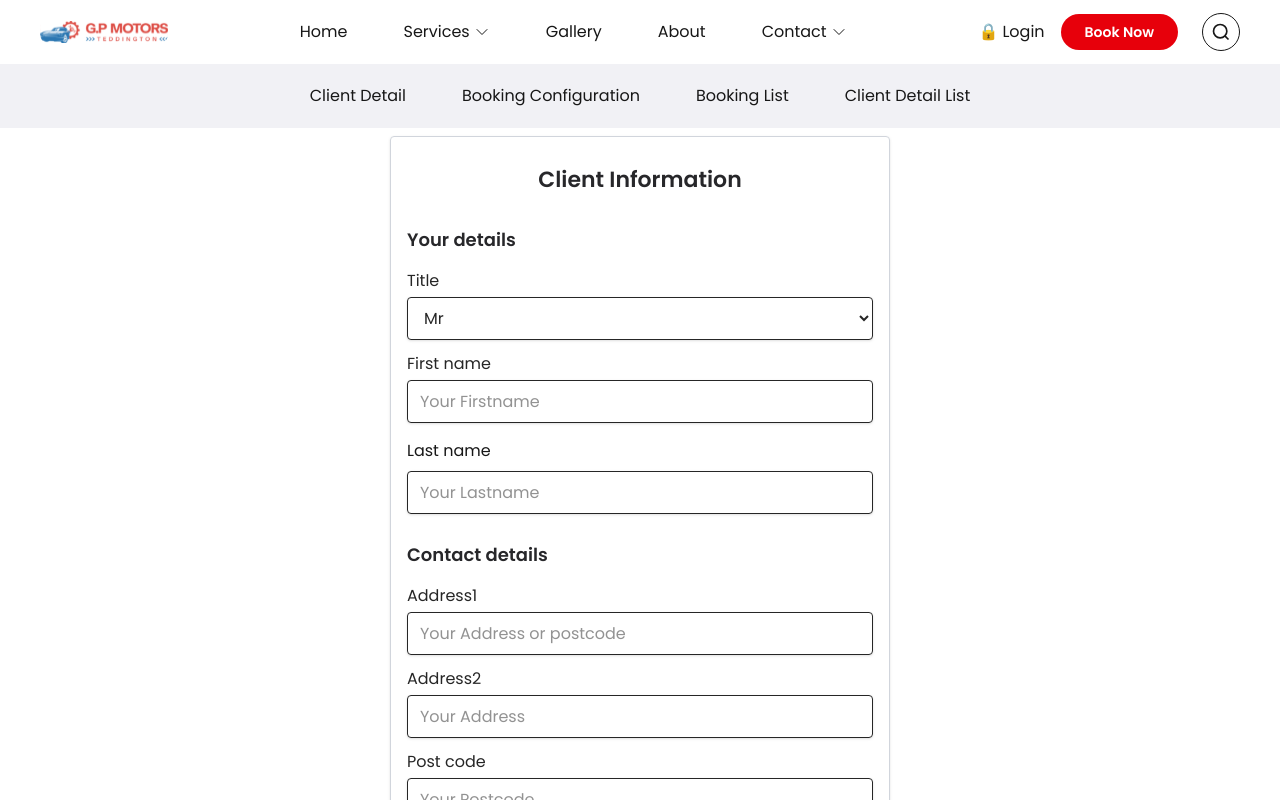
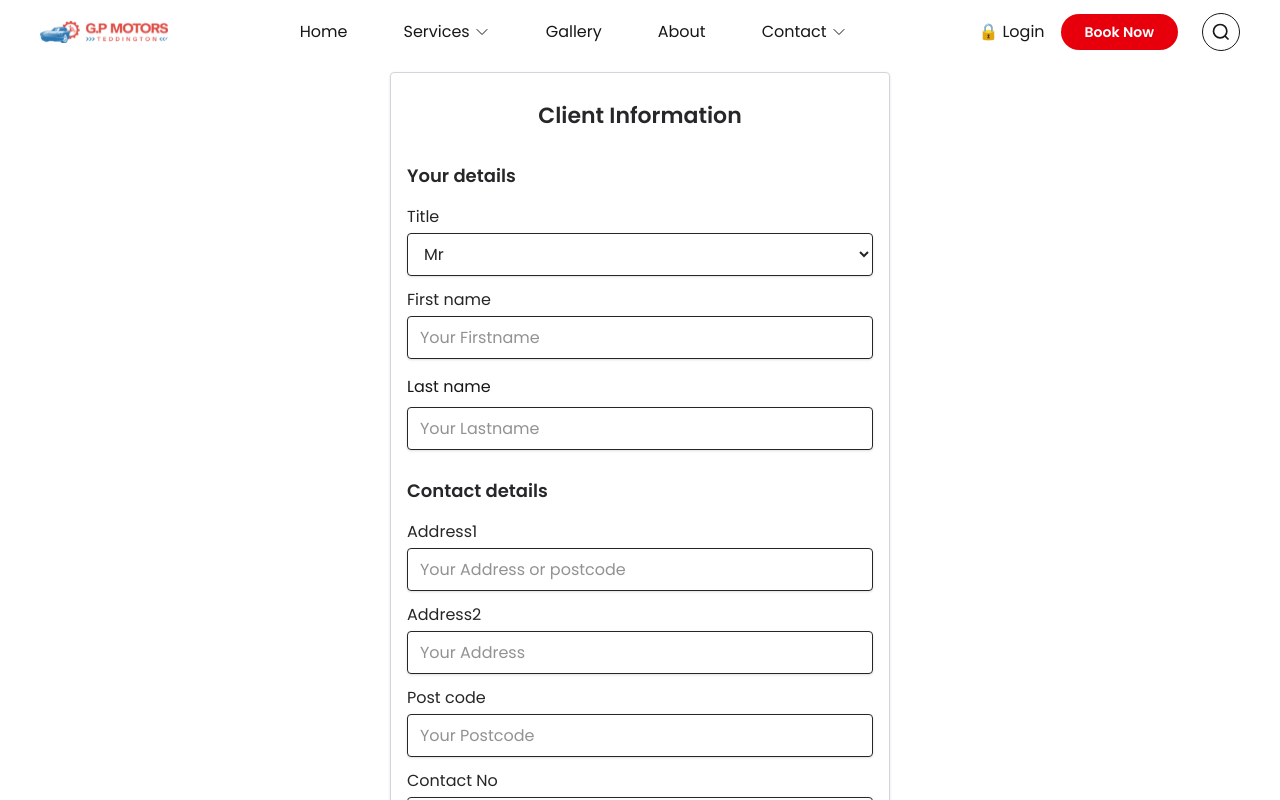
Before and after one commit to rupendrads/GPMotors, a Next.js app: page /client-detail in a window 1280 px wide. Shown: the top 800 px of the page. Built offline with nearby package versions, Linux system fonts and the light colour scheme.

Commit message:
Hide Admin menu

```diff
--- a/app/layout.tsx
+++ b/app/layout.tsx
@@ -4,7 +4,7 @@ import "material-icons/iconfont/material-icons.css";
 import "../public/globals.css";
 // import "./globals.css";
 import Navbar from "./components/navbar";
- import AdminMenuDetail from "@/components/AdminMenu";
+import AdminMenuDetail from "@/components/AdminMenu";
 
 const poppins = Poppins({
   weight: ["100", "200", "300", "400", "500", "600", "700"], // Add the weights you need
@@ -24,12 +24,8 @@ export default function RootLayout({
 }>) {
   return (
     <html lang="en">
-      <body
-        className={`${poppins.className}`}
-        suppressHydrationWarning={true}
-      >
+      <body className={`${poppins.className}`} suppressHydrationWarning={true}>
         <Navbar />
-        <AdminMenuDetail />
         <main className="max-w-full mx-auto">{children}</main>
       </body>
     </html>
```
